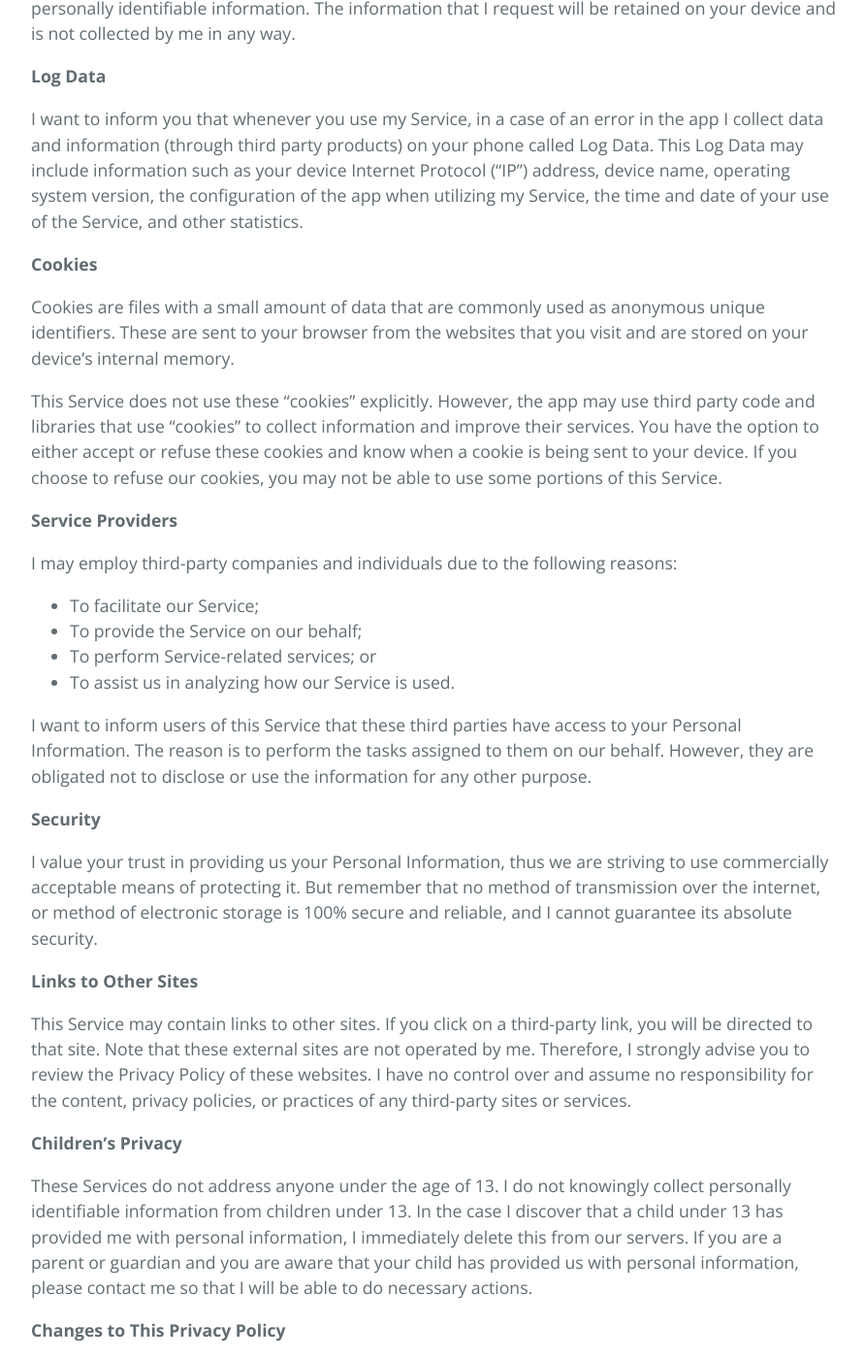
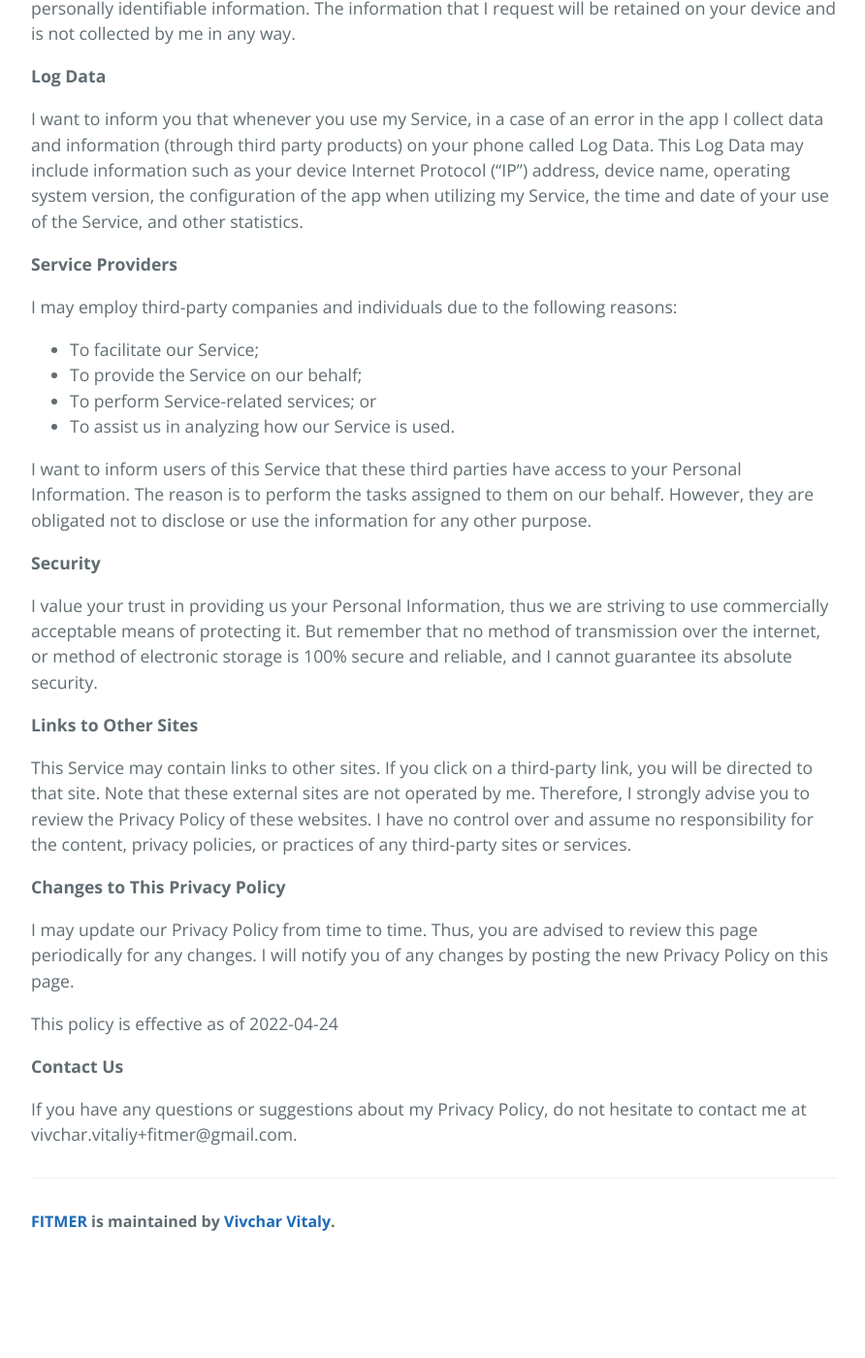
Before and after one commit to vivchar/vivchar.github.io, a Jekyll site: the page built from privacy-policy.md, in a window 1280 px wide and 1400 px high, scrolled down 776 px. Shown: the whole window at 97% size, without its empty margins (192-1084 px from the left). Built offline with Jekyll 4.4.1, drawn with Linux system fonts in a browser that asks for light colours; our own code applies the rules of GitHub Pages for plain Markdown files; after the commit the page ends 2079 px from its top, so only the background shows below that.

Commit message:
Update privacy-policy.md

```diff
--- a/privacy-policy.md
+++ b/privacy-policy.md
@@ -15,12 +15,6 @@ For a better experience, while using our Service, I may require you to provide u
 **Log Data**
 
 I want to inform you that whenever you use my Service, in a case of an error in the app I collect data and information (through third party products) on your phone called Log Data. This Log Data may include information such as your device Internet Protocol (“IP”) address, device name, operating system version, the configuration of the app when utilizing my Service, the time and date of your use of the Service, and other statistics.
-
-**Cookies**
-
-Cookies are files with a small amount of data that are commonly used as anonymous unique identifiers. These are sent to your browser from the websites that you visit and are stored on your device's internal memory.
-
-This Service does not use these “cookies” explicitly. However, the app may use third party code and libraries that use “cookies” to collect information and improve their services. You have the option to either accept or refuse these cookies and know when a cookie is being sent to your device. If you choose to refuse our cookies, you may not be able to use some portions of this Service.
 
 **Service Providers**
 
@@ -41,10 +35,6 @@ I value your trust in providing us your Personal Information, thus we are strivi
 
 This Service may contain links to other sites. If you click on a third-party link, you will be directed to that site. Note that these external sites are not operated by me. Therefore, I strongly advise you to review the Privacy Policy of these websites. I have no control over and assume no responsibility for the content, privacy policies, or practices of any third-party sites or services.
 
-**Children’s Privacy**
-
-These Services do not address anyone under the age of 13. I do not knowingly collect personally identifiable information from children under 13\. In the case I discover that a child under 13 has provided me with personal information, I immediately delete this from our servers. If you are a parent or guardian and you are aware that your child has provided us with personal information, please contact me so that I will be able to do necessary actions.
-
 **Changes to This Privacy Policy**
 
 I may update our Privacy Policy from time to time. Thus, you are advised to review this page periodically for any changes. I will notify you of any changes by posting the new Privacy Policy on this page.
```
